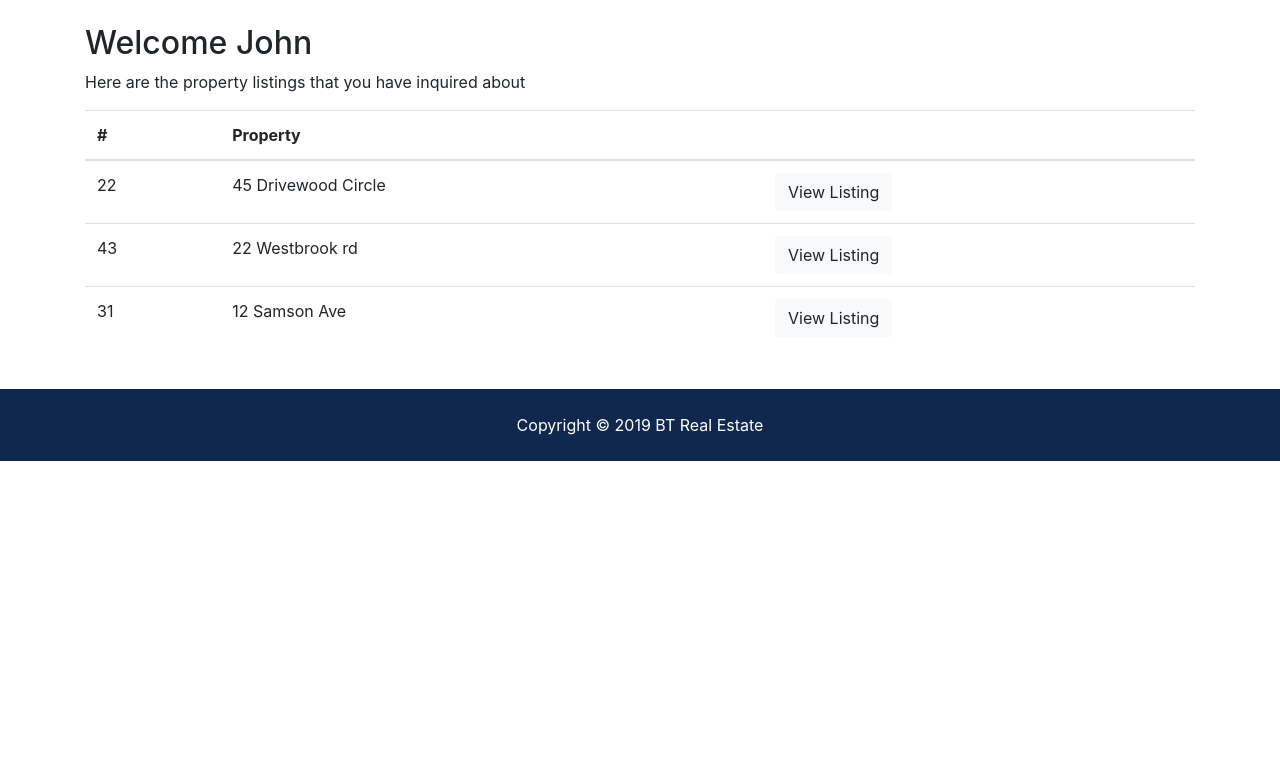
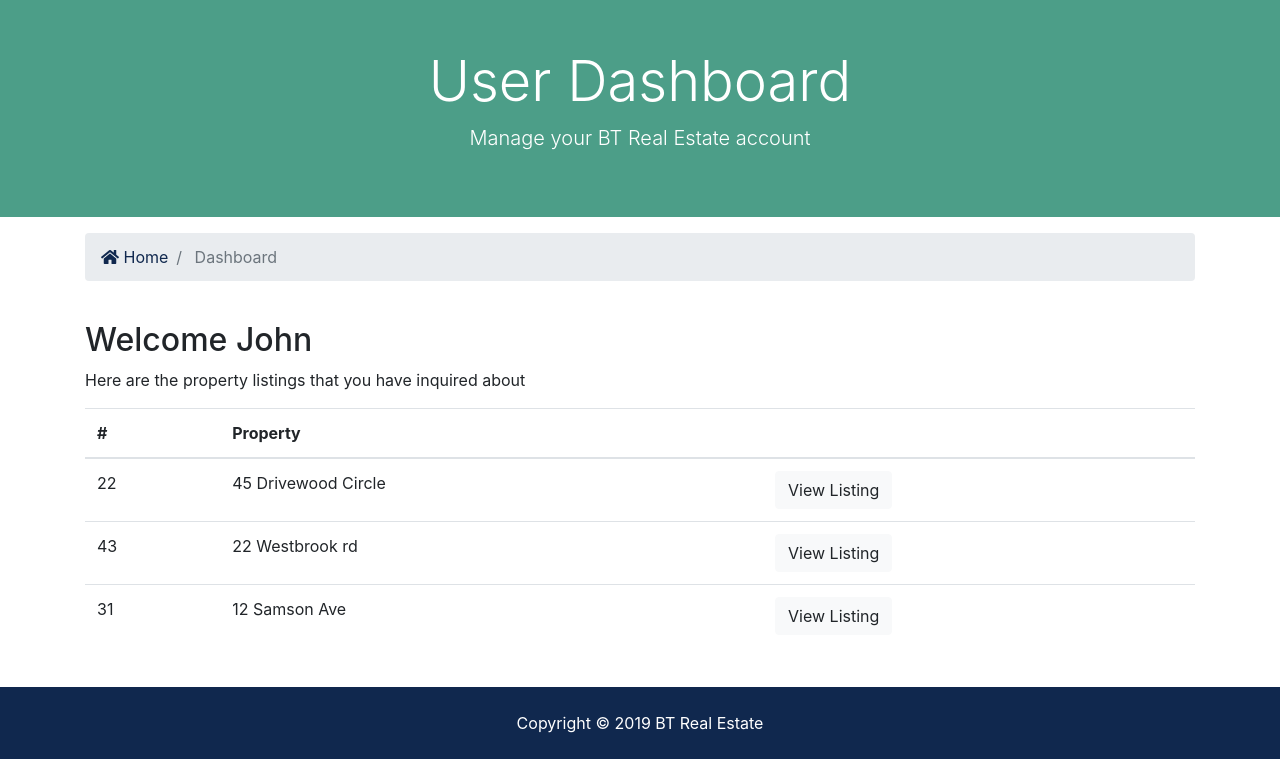
Before and after one commit to MwasCipher/BTRE-Project, a Django app: page /accounts/dashboard in a window 1280 px wide. Shown: the part 136-895 px from the top of the page. Before the commit the page ends 597 px from the top, so only its background shows below. Run offline with Django 3.2, Linux system fonts and the light colour scheme; some libraries are stand-ins or nearby versions.

Commit message:
User Accounts Complete

```diff
--- a/accounts/views.py
+++ b/accounts/views.py
@@ -1,3 +1,5 @@
+from django.contrib import messages, auth
+from django.contrib.auth.models import User
 from django.shortcuts import render, redirect
 
 
@@ -5,15 +7,65 @@ from django.shortcuts import render, redirect
 
 def register(request):
 
-    return render(request, 'accounts/register.html')
+    if request.method == 'POST':
+        first_name = request.POST['first_name']
+        last_name = request.POST['last_name']
+        username = request.POST['username']
+        email = request.POST['email']
+        password = request.POST['password']
+        password2 = request.POST['password2']
+
+        if password == password2:
+            if User.objects.filter(username=username).exists():
+                messages.error(request, 'A User With This Username Exists')
+                return redirect('register')
+
+            else:
+                if User.objects.filter(email=email).exists():
+                    messages.error(request, 'A User With This Email Already Exists')
+                    return redirect('register')
+
+                else:
+                    #Looks Good
+
+                    user = User.objects.create_user(username=username, password=password,
+                                                    email=email, first_name=first_name, last_name=last_name)
+                    user.save()
+                    messages.success(request, 'Successfully Registered')
+                    return redirect('login')
+        else:
+            messages.error(request, 'Password Do not Match')
+            return redirect('register')
+
+    else:
+        return render(request, 'accounts/register.html')
 
 
 def login(request):
+
+    if request.method == 'POST':
+        username = request.POST['username']
+        password = request.POST['password']
+
+        user = auth.authenticate(username=username, password=password)
+
+        if user is not None:
+            auth.login(request, user)
+            messages.success(request, 'Successfully Logged In')
+            return redirect('dashboard')
+
+        else:
+            messages.error(request, 'Incorrect Username Or Password Try Again or Sign Up')
+            return redirect('login')
+
     return render(request, 'accounts/login.html')
 
 
 def logout(request):
-    return redirect('index')
+    if request.method == 'POST':
+        auth.logout(request)
+        messages.success(request, 'You Are Logged Out')
+        return redirect('index')
 
 
 def dashboard(request):
--- a/btre/static/js/main.js
+++ b/btre/static/js/main.js
@@ -1,2 +1,6 @@
 const date = new Date();
 document.querySelector('.year').innerHTML = date.getFullYear();
+
+setTimeout(function(){
+    $('#message').fadeOut('slow')
+    }, 5000)
--- a/static/js/main.js
+++ b/static/js/main.js
@@ -1,2 +1,6 @@
 const date = new Date();
 document.querySelector('.year').innerHTML = date.getFullYear();
+
+setTimeout(function(){
+    $('#message').fadeOut('slow')
+    }, 5000)
--- a/templates/accounts/dashboard.html
+++ b/templates/accounts/dashboard.html
@@ -3,6 +3,38 @@
 {% load humanize %}
 
 {% block content %}
+
+  <section id="showcase-inner" class="py-5 text-white">
+    <div class="container">
+      <div class="row text-center">
+        <div class="col-md-12">
+          <h1 class="display-4">User Dashboard</h1>
+          <p class="lead">Manage your BT Real Estate account</p>
+        </div>
+      </div>
+    </div>
+  </section>
+
+  <!-- Breadcrumb -->
+  <section id="bc" class="mt-3">
+    <div class="container">
+      <nav aria-label="breadcrumb">
+        <ol class="breadcrumb">
+          <li class="breadcrumb-item">
+            <a href="{% url 'index' %}">
+              <i class="fas fa-home"></i> Home</a>
+          </li>
+          <li class="breadcrumb-item active"> Dashboard</li>
+        </ol>
+      </nav>
+    </div>
+  </section>
+
+<!--Alerts-->
+
+
+{% include 'partials/_alerts.html' %}
+
 <section id="dashboard" class="py-4">
     <div class="container">
       <div class="row">
--- a/templates/accounts/login.html
+++ b/templates/accounts/login.html
@@ -13,6 +13,11 @@
                 <i class="fas fa-sign-in-alt"></i> Login</h4>
             </div>
             <div class="card-body">
+
+                 <!--Alerts-->
+
+                {% include 'partials/_alerts.html' %}
+
               <form action="{% url 'login' %}" method="post">
                   {% csrf_token %}
                 <div class="form-group">
--- a/templates/accounts/register.html
+++ b/templates/accounts/register.html
@@ -13,6 +13,11 @@
                 <i class="fas fa-user-plus"></i> Register</h4>
             </div>
             <div class="card-body">
+
+                <!--Alerts-->
+
+                {% include 'partials/_alerts.html' %}
+
                 <form action="{% url 'register' %}" method="post" >
                     {% csrf_token %}
                   <div class="form-group">
--- a/templates/pages/index.html
+++ b/templates/pages/index.html
@@ -67,6 +67,9 @@
           </div>
         </div>
       </section>
+
+      <!--Alerts-->
+      {% include 'partials/_alerts.html' %}
 
       <!-- Listings -->
       <section id="listings" class="py-5">
--- /dev/null
+++ b/templates/partials/_alerts.html
@@ -0,0 +1,21 @@
+{% if messages %}
+
+    {% for message in messages %}
+        <div id="message" class="container">
+            <div class="alert alert-{{ message.tags }} alert-dismissible text-center  " role="alert">
+                <button class="close" data-dismiss="alert"> <span aria-hidden="true" > &times; </span> </button>
+
+                <strong>
+                    {% if message.level == DEFAULT_MESSAGE_LEVELS.ERROR %}
+                        Error
+                    {% else %}
+                        {{ message.tags | title }}
+                    {% endif %}
+
+                </strong>
+                    {{ message }}
+
+            </div>
+        </div>
+    {% endfor %}
+{% endif %}
--- a/templates/partials/_navbar.html
+++ b/templates/partials/_navbar.html
@@ -45,6 +45,33 @@
             </ul>
 
             <ul class="navbar-nav ml-auto">
+
+              {% if user.is_authenticated %}
+
+                <li
+                 {% if 'dashboard' in request.path %}
+                  class="nav-item active mr-3"
+                {% else %}
+                  class="nav-item mr-3"
+                {% endif %} >
+
+                >
+                  <a class="nav-link" href="{% url 'dashboard' %}">
+                    Welcome {{ user.username }} (Dashboard)</a>
+                </li>
+
+                <li class="nav-item mr-3">
+                  <a href="javascript:{document.getElementById('logout').submit()}" class="nav-link">
+                    <i class="fas fa-sign-out-alt"></i>Logout
+                  </a>
+                  <form action="{% url 'logout' %}" id="logout" method="post">
+                    {% csrf_token %}
+                    <input type="hidden">
+                  </form>
+                </li>
+
+              {% else %}
+
                 <li
                  {% if 'register' in request.path %}
                   class="nav-item active mr-3"
@@ -69,6 +96,9 @@
 
                     Login</a>
                 </li>
+
+              {% endif %}
+
             </ul>
           </div>
         </div>
--- a/templates/partials/_topbar.html
+++ b/templates/partials/_topbar.html
@@ -5,6 +5,7 @@
             <div class="col-md-4">
               <i class="fas fa-phone"></i> (617)-555-5555
             </div>
+
             <div class="col-md-4">
               <i class="fas fa-envelope-open"></i> contact@btrealestate.co
             </div>
```
Also changed, not shown: btre/settings.py (+7 -0 lines), static/css/admin.css (added, +29 -0 lines). Lines whose indentation alone changed are shown as unchanged.
